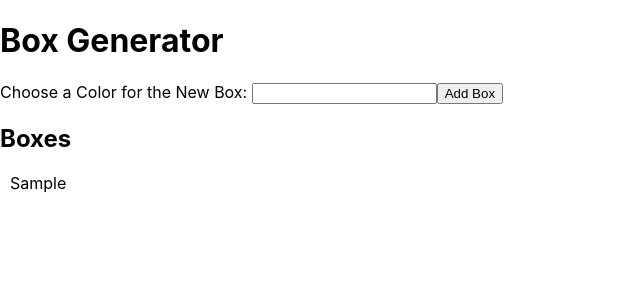
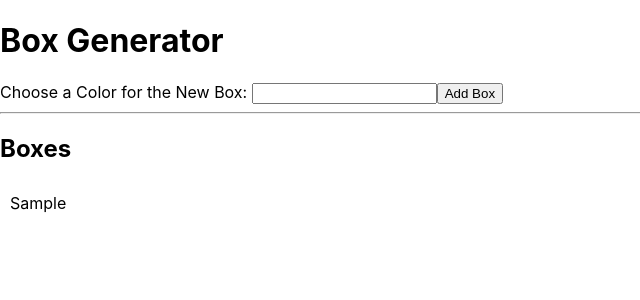
Before and after one commit to tkaleel/box-generator, a React (Create React App) app: page / in a window 1280 px wide. Both pictures are taken after typing "Sample" into the empty fields and a click on the input "Add Box". Shown: the top 300 px of the page, without its empty margins (0-640 px from the left). Built offline with nearby package versions, Linux system fonts and the light colour scheme.

Commit message:
debugging

```diff
--- a/src/components/BoxForm.jsx
+++ b/src/components/BoxForm.jsx
@@ -20,7 +20,6 @@ const BoxForm = (props) => {
 
     const handleColor = (e) => {
         setColor(e.target.value);
-
     }
 
     const boxStyle = {
@@ -30,7 +29,7 @@ const BoxForm = (props) => {
         height: '150px',
         border: 'none'
     };
-
+//below function could be its own component
     const boxGenerator = () => {
         if (hasBeenSubmitted) {
             return (
@@ -42,7 +41,8 @@ const BoxForm = (props) => {
                             background: item,
                             width: '150px',
                             height: '150px',
-                            border: 'none'
+                            border: 'none',
+                            display: "inline-block"
                         }}>{item}</div>
 
                         )}
@@ -63,6 +63,7 @@ const BoxForm = (props) => {
                     <input type="submit" value="Add Box" />
                 </div>
             </form>
+            <hr />
             <h2>Boxes</h2>
             <p>{color}</p>
             <div>
```
